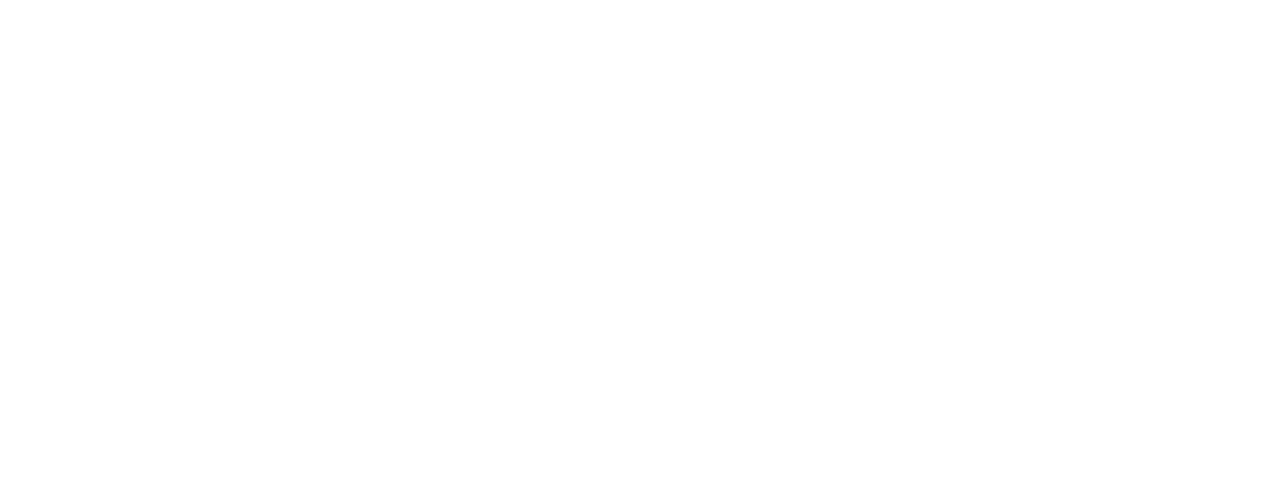
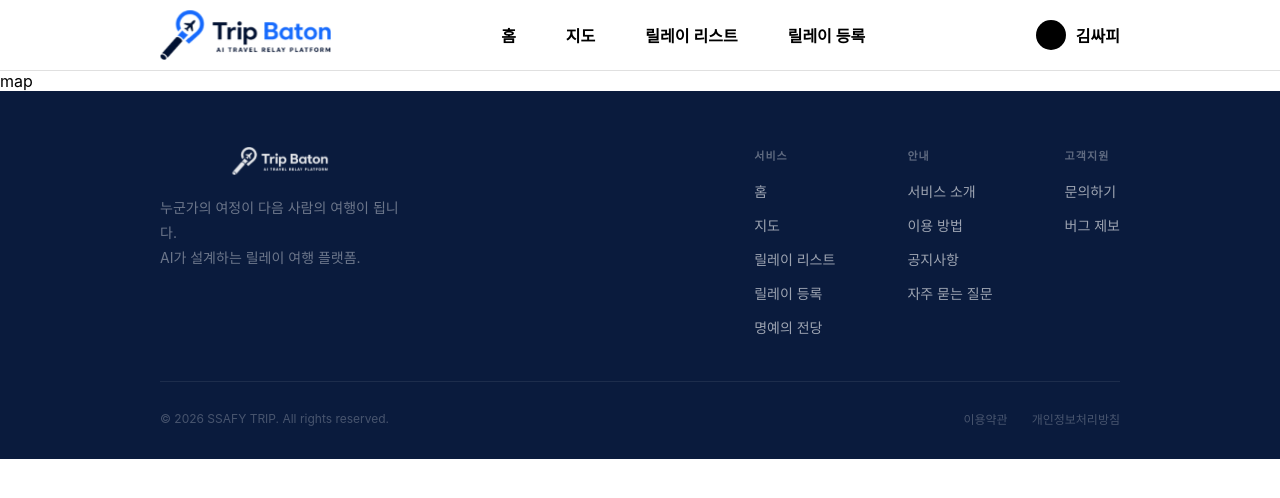
Before and after one commit to SSAFY-TRIP-AL/ssafy_trip_web, a React (Vite) app: page /map in a window 1280 px wide. Before the commit this address had no page. Shown: the top 498 px of the page. Built offline with nearby package versions, Linux system fonts and the light colour scheme; a web font is replaced by a local one.

Commit message:
feat: 지도 페이지 생성 & 라우팅 설정

```diff
--- a/src/App.tsx
+++ b/src/App.tsx
@@ -2,8 +2,9 @@
 import { Route, Routes } from "react-router-dom";
 import DesktopLayout from "./layout/DesktopLayout";
 import Main from "./page/Main/Main";
-import SignUpDesktop from "./page/auth/SignUp/ui/SignUpDesktop";
-import LoginDesktop from "./page/auth/Login/ui/LoginDesktop";
+import SignUp from "./page/auth/SignUp/SignUp";
+import Login from "./page/auth/Login/Login";
+import Map from "./page/Map/Map";
 
 function App() {
   useEffect(() => {
@@ -23,8 +24,9 @@
     <Routes>
       <Route path="/" element={<DesktopLayout />}>
         <Route index element={<Main />} />
-        <Route path="/auth/signup" element={<SignUpDesktop />} />
-        <Route path="/auth/login" element={<LoginDesktop />} />
+        <Route path="/auth/signup" element={<SignUp />} />
+        <Route path="/auth/login" element={<Login />} />
+        <Route path="/map" element={<Map />} />
       </Route>
     </Routes>
   );
--- /dev/null
+++ b/src/page/Map/Map.tsx
@@ -0,0 +1,6 @@
+import { isMobile } from "react-device-detect";
+import MapDesktop from "./ui/MapDesktop";
+
+export default function Map() {
+  return isMobile ? "" : <MapDesktop />;
+}
--- /dev/null
+++ b/src/page/Map/ui/MapDesktop.tsx
@@ -0,0 +1,3 @@
+export default function MapDesktop() {
+  return <div>map</div>;
+}
```
Also changed, not shown: src/page/Map/css/MapDesktop.module.css (added).
